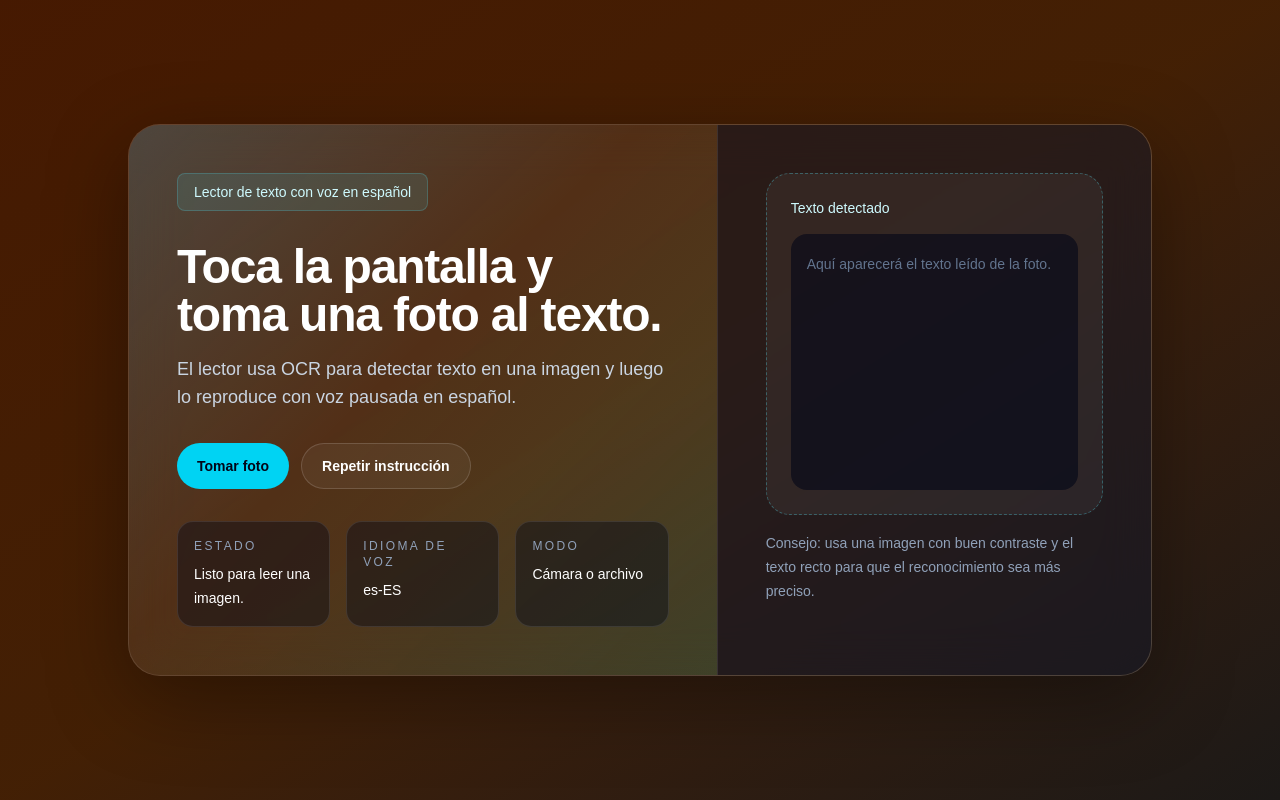
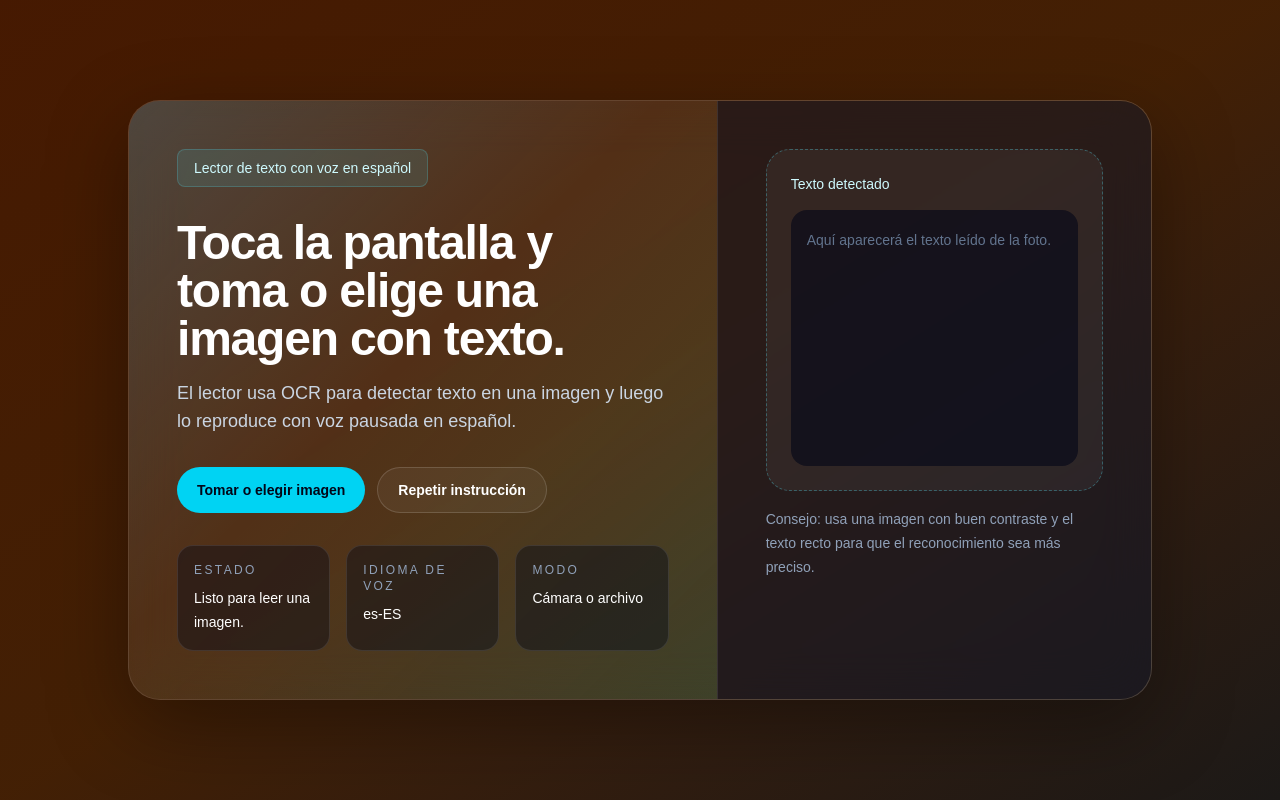
Before and after one commit to saraaguilarguardado-lab/Sistemalector, a Next.js app: page / in a window 1280 px wide. Built offline with nearby package versions, Linux system fonts and the light colour scheme.

Commit message:
fototeca acceso

```diff
--- a/src/app/page.tsx
+++ b/src/app/page.tsx
@@ -243,7 +243,7 @@ export default function Home() {
   const [leyendo, setLeyendo] = useState(false);
 
   useEffect(() => {
-    hablar("Bienvenido. Toca la pantalla en cualquier parte para tomar una foto al texto.");
+    hablar("Bienvenido. Toca la pantalla para tomar una foto o elegir una imagen con texto.");
   }, []);
 
   const abrirCamara = () => {
@@ -344,7 +344,7 @@ export default function Home() {
 
                 <div className="space-y-4">
                   <h1 tabIndex={1} className="max-w-xl text-4xl font-semibold tracking-tight text-white sm:text-5xl focus:outline-none focus:ring-2 focus:ring-cyan-400 focus:ring-offset-2 focus:ring-offset-slate-950 rounded-lg">
-                    Toca la pantalla y toma una foto al texto.
+                    Toca la pantalla y toma o elige una imagen con texto.
                   </h1>
                   <p className="max-w-xl text-base leading-7 text-slate-300 sm:text-lg">
                     El lector usa OCR para detectar texto en una imagen y luego lo reproduce con voz pausada en español.
@@ -360,13 +360,13 @@ export default function Home() {
                     }}
                     className="rounded-full bg-cyan-400 px-5 py-3 text-sm font-semibold text-slate-950 transition hover:bg-cyan-300"
                   >
-                    Tomar foto
+                    Tomar o elegir imagen
                   </button>
                   <button
                     type="button"
                     onClick={(event) => {
                       event.stopPropagation();
-                      hablar("Toca la pantalla en cualquier parte para tomar una foto al texto.");
+                      hablar("Toca la pantalla para tomar una foto o elegir una imagen con texto.");
                     }}
                     className="rounded-full border border-white/15 bg-white/5 px-5 py-3 text-sm font-semibold text-white transition hover:bg-white/10"
                   >
@@ -419,7 +419,6 @@ export default function Home() {
         ref={inputRef}
         type="file"
         accept="image/*"
-        capture="environment"
         className="hidden"
         onChange={(event) => {
           const archivo = event.target.files?.[0];
```
